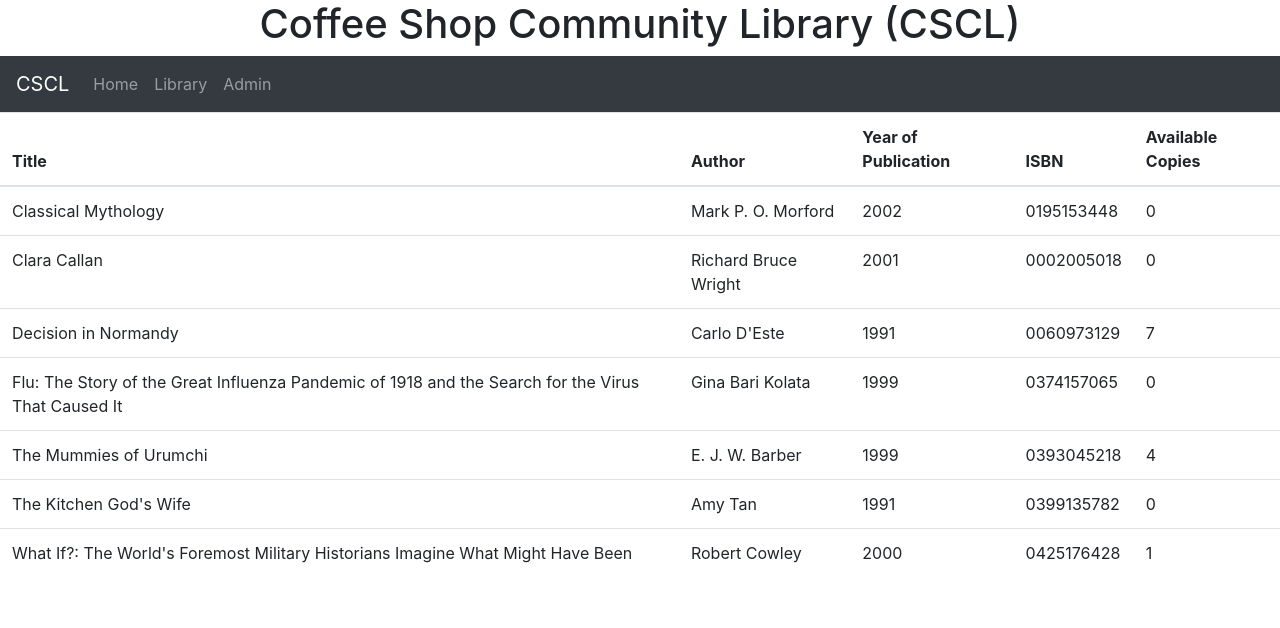
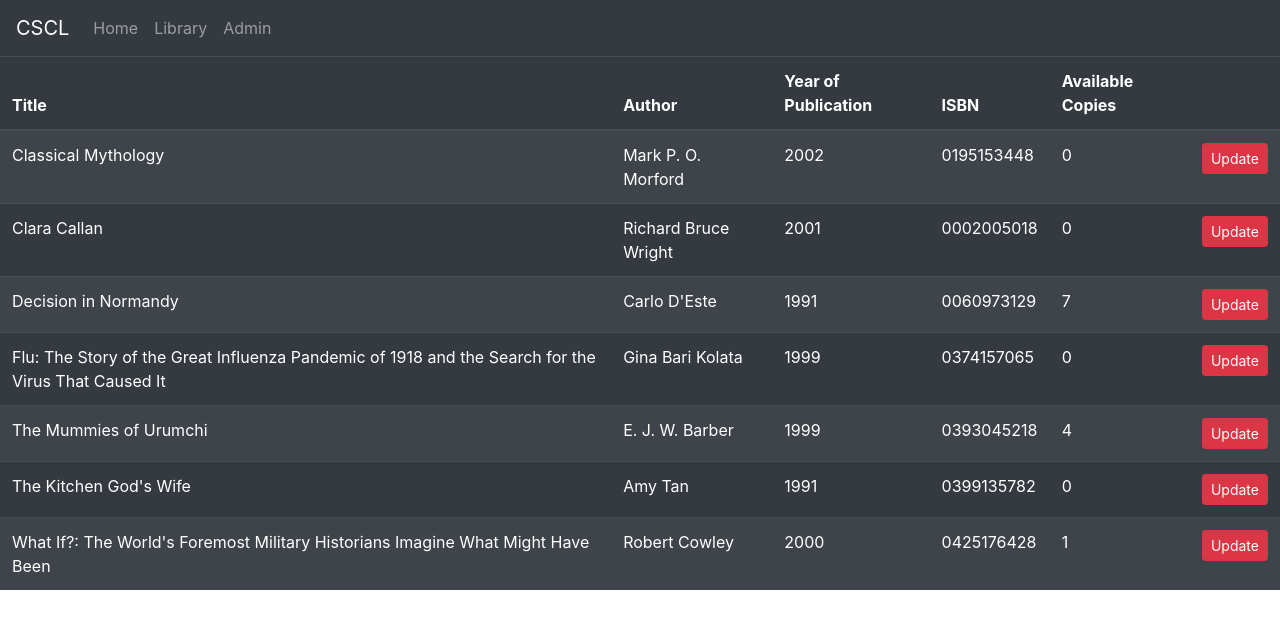
Before and after one commit to luisjgarcia/CoffeeShop11, a React (Create React App) app: page /Library in a window 1280 px wide. Shown: the top 628 px of the page. Built offline with nearby package versions, Linux system fonts and the light colour scheme.

Commit message:
Update Theme

```diff
--- a/src/App.css
+++ b/src/App.css
@@ -42,4 +42,20 @@ html {
   background-position: center;
 }
 
-/* Place text in the middle of the image */
+.hero-text {
+  text-align: center;
+  position: relative;
+  top: 50%;
+  left: 50%;
+  transform: translate(-50%, -50%);
+}
+
+.font-weight-bolder {
+  font-size: 50px;
+  color: white;
+}
+
+.text-monospace {
+  font-size: 25px;
+  color: white;
+}
--- a/src/App.js
+++ b/src/App.js
@@ -11,7 +11,6 @@ class App extends Component {
   render() {
     return (
       <div>
-        <h1 align="center">Coffee Shop Community Library (CSCL)</h1>
         <NavBar />
         <div className="content">
           <Switch>
--- a/src/components/books.jsx
+++ b/src/components/books.jsx
@@ -7,7 +7,7 @@ class Books extends Component {
   };
   render() {
     return (
-      <table className="table">
+      <table class="table table-striped table-dark">
         <thead>
           <tr>
             <th>Title</th>
@@ -15,6 +15,7 @@ class Books extends Component {
             <th>Year of Publication</th>
             <th>ISBN</th>
             <th>Available Copies</th>
+            <th></th>
           </tr>
         </thead>
         <tbody>
@@ -25,6 +26,10 @@ class Books extends Component {
               <td>{book.publication_year}</td>
               <td>{book.isbn}</td>
               <td>{book.available}</td>
+              <td>
+                {" "}
+                <button className="btn btn-danger btn-sm">Update</button>
+              </td>
             </tr>
           ))}
         </tbody>
--- a/src/components/home.jsx
+++ b/src/components/home.jsx
@@ -3,7 +3,14 @@ import React, { Component } from "react";
 class Home extends Component {
   state = {};
   render() {
-    return <div id="bannerimage"></div>;
+    return (
+      <div id="bannerimage">
+        <div class="hero-text">
+          <p class="font-weight-bolder">Coffee Shop Community Library</p>
+          <p class="text-monospace">Hack.Diversity Team 11</p>
+        </div>
+      </div>
+    );
   }
 }
 
--- a/src/components/library.jsx
+++ b/src/components/library.jsx
@@ -4,7 +4,11 @@ import Books from "./books";
 class Library extends Component {
   state = {};
   render() {
-    return <Books />;
+    return (
+      <div>
+        <Books />
+      </div>
+    );
   }
 }
 
```
